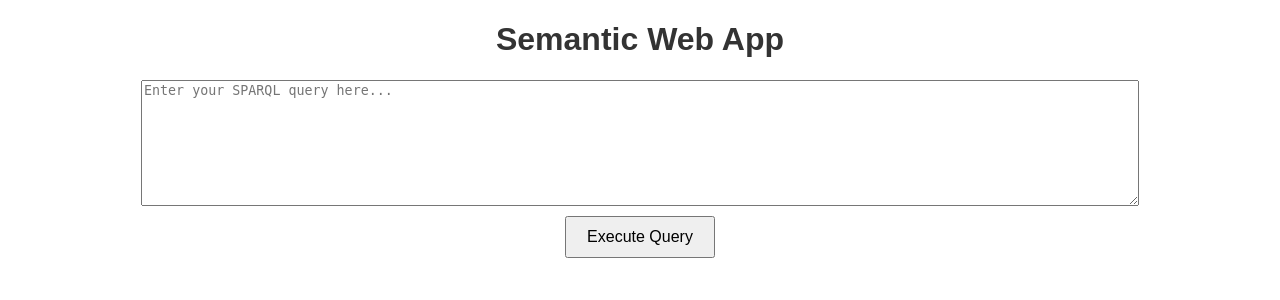
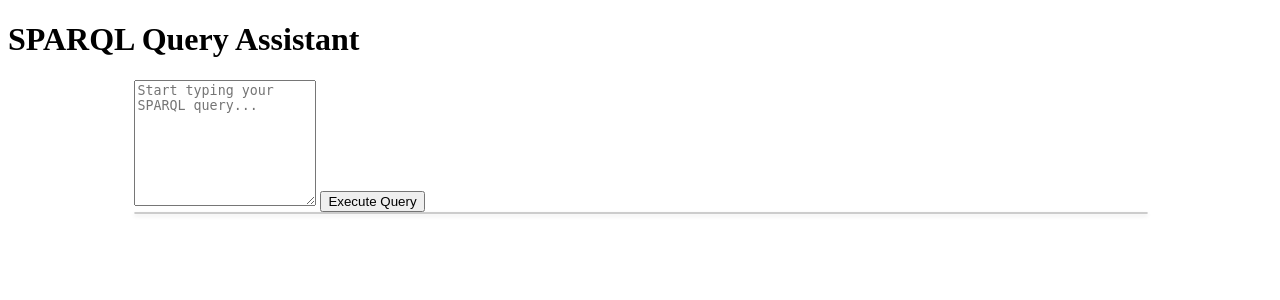
Before and after one commit to Samiimasmoudii/Semantic-Query-Web-App, a Flask app: page / in a window 1280 px wide. Shown: the top 300 px of the page. Run offline with Flask 3, Linux system fonts and the light colour scheme.

Commit message:
Enhance SPARQL query interface with suggestions and refactor layout

```diff
--- a/app/static/app.js
+++ b/app/static/app.js
@@ -1,28 +1,79 @@
-document.getElementById("sparql-form").addEventListener("submit", async function (event) {
-    event.preventDefault();
-    const query = document.getElementById("sparql-query").value;
-    const resultsDiv = document.getElementById("results");
+document.addEventListener('DOMContentLoaded', function() {
+    const queryTextarea = document.getElementById('sparql-query');
+    const suggestionsDiv = document.getElementById('suggestions');
+    const executeBtn = document.getElementById('execute-btn');
+    let typingTimer;
 
-    resultsDiv.innerHTML = "Executing query...";
+    // Handle input in textarea
+    queryTextarea.addEventListener('input', function() {
+        clearTimeout(typingTimer);
+        typingTimer = setTimeout(() => getSuggestions(this.value), 300); // Debounce
+    });
+
+    // Get suggestions from Elasticsearch
+    async function getSuggestions(text) {
+        if (!text.trim()) {
+            suggestionsDiv.innerHTML = '';
+            return;
+        }
+
         try {
-        const response = await fetch("/query", {
-            method: "POST",
+            const response = await fetch(`/test?query=${encodeURIComponent(text)}`);
+            const data = await response.json();
+
+            if (data.elasticsearch_results && data.elasticsearch_results.length > 0) {
+                displaySuggestions(data.elasticsearch_results);
+            }
+        } catch (error) {
+            console.error('Error getting suggestions:', error);
+        }
+    }
+
+    // Display suggestions
+    function displaySuggestions(suggestions) {
+        suggestionsDiv.innerHTML = suggestions
+            .map(suggestion => `
+                <div class="suggestion" onclick="insertSuggestion(${JSON.stringify(suggestion.query)})">
+                    <pre>${suggestion.query}</pre>
+                    <small>Score: ${suggestion.score}</small>
+                </div>
+            `)
+            .join('');
+    }
+
+    // Handle query execution
+    executeBtn.addEventListener('click', async function() {
+        const query = queryTextarea.value;
+        const resultsDiv = document.getElementById('results');
+
+        try {
+            const response = await fetch('/query', {
+                method: 'POST',
                 headers: {
-                "Content-Type": "application/x-www-form-urlencoded"
+                    'Content-Type': 'application/x-www-form-urlencoded'
                 },
                 body: new URLSearchParams({ sparql_query: query })
             });
             const data = await response.json();
+
             if (data.error) {
-            resultsDiv.innerHTML = `<p>Error: ${data.error}</p>`;
+                resultsDiv.innerHTML = `<p class="error">${data.error}</p>`;
             } else {
                 resultsDiv.innerHTML = formatResults(data.results);
             }
-    } catch (err) {
-        resultsDiv.innerHTML = `<p>Error: ${err.message}</p>`;
+        } catch (error) {
+            resultsDiv.innerHTML = `<p class="error">Error: ${error.message}</p>`;
         }
     });
+});
 
+// Helper function to insert suggestion into textarea
+function insertSuggestion(query) {
+    document.getElementById('sparql-query').value = query;
+    document.getElementById('suggestions').innerHTML = '';
+}
+
+// Add back the formatResults function
 function formatResults(results) {
     if (results.length === 0) {
         return "<p>No results found.</p>";
--- a/app/static/style.css
+++ b/app/static/style.css
@@ -1,48 +1,38 @@
-body {
-    font-family: Arial, sans-serif;
-    margin: 20px;
-    padding: 0;
-    color: #333;
+.query-container {
+    position: relative;
+    width: 80%;
+    margin: 20px auto;
 }
 
-h1 {
-    text-align: center;
+.suggestions {
+    position: absolute;
+    width: 100%;
+    max-height: 200px;
+    overflow-y: auto;
+    background: white;
+    border: 1px solid #ccc;
+    border-radius: 4px;
+    box-shadow: 0 2px 4px rgba(0,0,0,0.1);
+    z-index: 1000;
 }
 
-form {
-    margin-bottom: 20px;
-    text-align: center;
+.suggestion {
+    padding: 8px;
+    cursor: pointer;
+    border-bottom: 1px solid #eee;
 }
 
-textarea {
-    width: 80%;
-    margin: 10px auto;
-    display: block;
-    font-family: monospace;
+.suggestion:hover {
+    background-color: #f5f5f5;
 }
 
-button {
-    padding: 10px 20px;
-    font-size: 16px;
+.suggestion pre {
+    margin: 0;
+    white-space: pre-wrap;
+    font-size: 0.9em;
 }
 
-table {
-    width: 80%;
-    margin: 0 auto;
-    border-collapse: collapse;
-    text-align: left;
+.suggestion small {
+    color: #666;
+    font-size: 0.8em;
 }
-
-th, td {
-    border: 1px solid #ccc;
-    padding: 8px;
-}
-
-th {
-    background-color: #f4f4f4;
-}
-
-#results {
-    margin-top: 20px;
-    text-align: center;
-}
--- a/app/templates/index.html
+++ b/app/templates/index.html
@@ -3,15 +3,16 @@
 <head>
     <meta charset="UTF-8">
     <meta name="viewport" content="width=device-width, initial-scale=1.0">
-    <title>Semantic Web App</title>
+    <title>SPARQL Query Assistant</title>
     <link rel="stylesheet" href="/static/style.css">
 </head>
 <body>
-    <h1>Semantic Web App</h1>
-    <form id="sparql-form">
-        <textarea id="sparql-query" name="sparql_query" rows="8" placeholder="Enter your SPARQL query here..."></textarea>
-        <button type="submit">Execute Query</button>
-    </form>
+    <h1>SPARQL Query Assistant</h1>
+    <div class="query-container">
+        <textarea id="sparql-query" name="sparql_query" rows="8" placeholder="Start typing your SPARQL query..."></textarea>
+        <div id="suggestions" class="suggestions"></div>
+        <button type="button" id="execute-btn">Execute Query</button>
+    </div>
     <div id="results"></div>
     <script src="/static/app.js"></script>
 </body>
```
Also changed, not shown: app/controllers/es_push_bulk.py (+5 -2 lines). Lines whose indentation alone changed are shown as unchanged.
